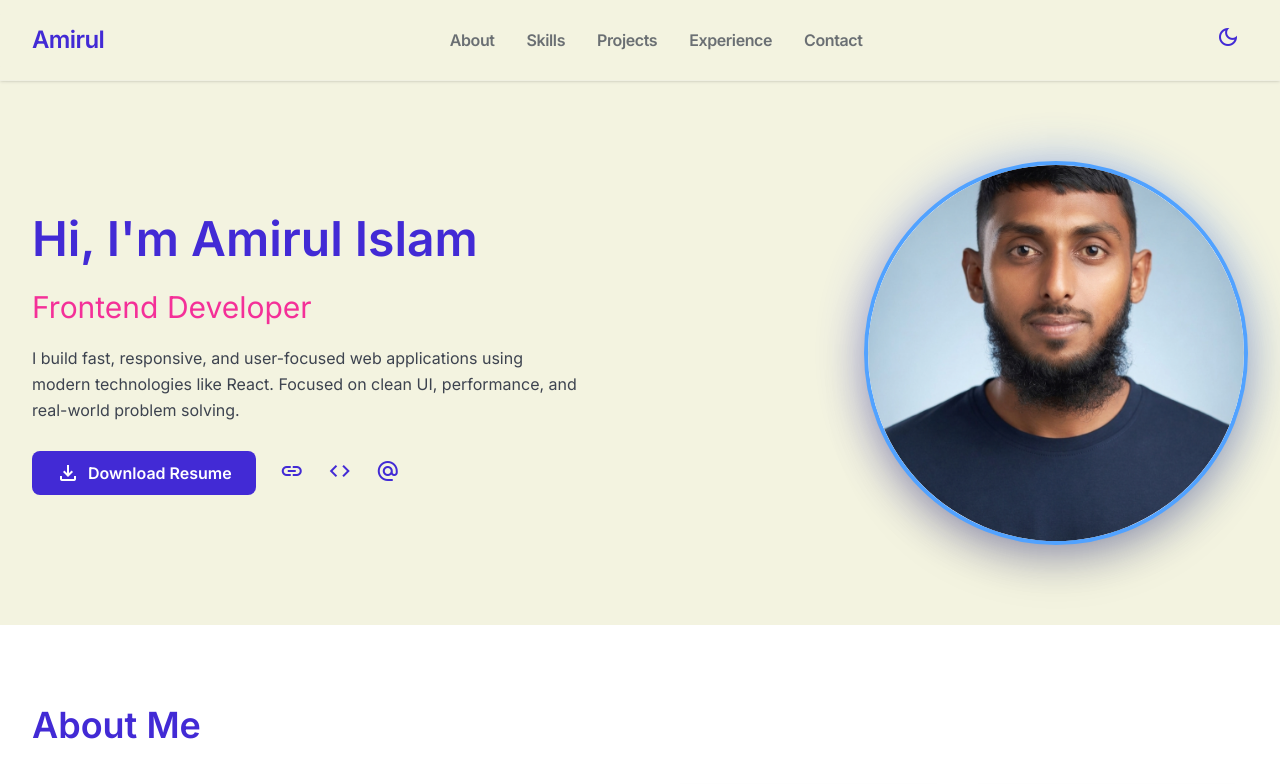
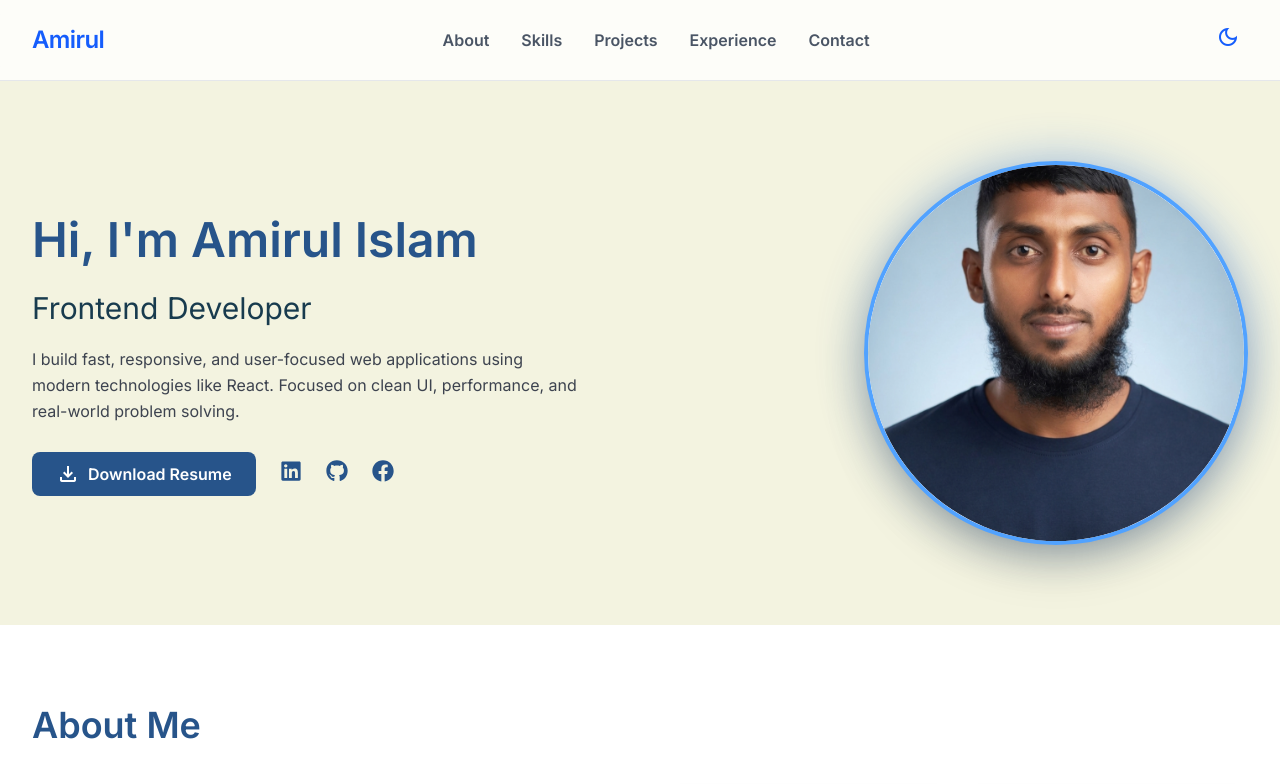
Before and after one commit to AMIRUL1104/Portfolio, a Next.js app: page / in a window 1280 px wide. Shown: the top 784 px of the page. Built offline with nearby package versions, Linux system fonts and the light colour scheme.

Commit message:
update navbar ,add social icons

```diff
--- a/app/globals.css
+++ b/app/globals.css
@@ -1,5 +1,5 @@
 @import "tailwindcss";
-@plugin "daisyui";
+
 
 @theme {
   --font-manrope: var(--font-manrope);
--- a/components/Footer.js
+++ b/components/Footer.js
@@ -1,17 +1,38 @@
+import { FaLinkedin, FaGithub, FaFacebook } from 'react-icons/fa';
+
 export default function Footer() {
   return (
     <footer className="bg-background dark:bg-[#0F172A] border-t border-gray-200 dark:border-gray-800 transition-colors duration-300">
-      <div className="max-w-container-max mx-auto py-12 px-6 flex flex-col md:flex-row justify-between items-center gap-6">
-        <div className="flex flex-col items-center md:items-start gap-xs">
-          <span className="font-bold text-lg text-primary dark:text-white font-headline-md">Portfolio</span>
-          <p className="font-manrope text-sm text-gray-500 dark:text-gray-400">
-            © {new Date().getFullYear()} Professional Portfolio. All rights reserved.
+      <div className="max-w-[1280px] mx-auto py-12 px-6 flex flex-col md:flex-row justify-between items-center gap-6">
+        <div className="flex flex-col items-center md:items-start gap-1">
+          <span className="font-bold text-lg text-primary dark:text-white">Amirul</span>
+          <p className="text-sm text-gray-500 dark:text-gray-400">
+            © {new Date().getFullYear()} Amirul Islam. All rights reserved.
           </p>
         </div>
-        <div className="flex gap-lg items-center font-manrope text-sm">
-          <a className="text-gray-500 dark:text-gray-400 hover:text-primary dark:hover:text-[#3B82F6] underline underline-offset-4 transition-all opacity-80 hover:opacity-100" href="#">LinkedIn</a>
-          <a className="text-gray-500 dark:text-gray-400 hover:text-primary dark:hover:text-[#3B82F6] underline underline-offset-4 transition-all opacity-80 hover:opacity-100" href="#">GitHub</a>
-          <a className="text-gray-500 dark:text-gray-400 hover:text-primary dark:hover:text-[#3B82F6] underline underline-offset-4 transition-all opacity-80 hover:opacity-100" href="#">Twitter</a>
+
+        <div className="flex gap-6 items-center">
+          <a
+            href="#"
+            className="text-gray-500 dark:text-gray-400 hover:text-primary dark:hover:text-blue-400 transition-all hover:scale-110"
+            aria-label="LinkedIn"
+          >
+            <FaLinkedin className="text-2xl" />
+          </a>
+          <a
+            href="#"
+            className="text-gray-500 dark:text-gray-400 hover:text-primary dark:hover:text-blue-400 transition-all hover:scale-110"
+            aria-label="GitHub"
+          >
+            <FaGithub className="text-2xl" />
+          </a>
+          <a
+            href="#"
+            className="text-gray-500 dark:text-gray-400 hover:text-primary dark:hover:text-blue-400 transition-all hover:scale-110"
+            aria-label="Facebook"
+          >
+            <FaFacebook className="text-2xl" />
+          </a>
         </div>
       </div>
     </footer>
--- a/components/Hero.js
+++ b/components/Hero.js
@@ -1,6 +1,6 @@
-
 
 import Image from 'next/image';
+import { FaLinkedin, FaGithub, FaFacebook } from 'react-icons/fa';
 import heroImg from "@/public/assets/hero.png";
 
 export default function Hero() {
@@ -30,17 +30,17 @@ export default function Hero() {
           <div className="flex gap-2 items-center justify-center">
             {/* LinkedIn */}
             <a href="#" aria-label="LinkedIn" className="text-primary dark:text-[#3B82F6] hover:opacity-80 transition-opacity p-2 hover:bg-primary/5 rounded-full">
-              <span className="material-symbols-outlined text-[22px]">link</span>
+              <FaLinkedin className="text-[22px]" />
             </a>
 
             {/* GitHub */}
             <a href="#" aria-label="GitHub" className="text-primary dark:text-[#3B82F6] hover:opacity-80 transition-opacity p-2 hover:bg-primary/5 rounded-full">
-              <span className="material-symbols-outlined text-[22px]">code</span>
+              <FaGithub className="text-[22px]" />
             </a>
 
-            {/* Email */}
-            <a href="#" aria-label="Email" className="text-primary dark:text-[#3B82F6] hover:opacity-80 transition-opacity p-2 hover:bg-primary/5 rounded-full">
-              <span className="material-symbols-outlined text-[22px]">alternate_email</span>
+            {/* Facebook */}
+            <a href="#" aria-label="Facebook" className="text-primary dark:text-[#3B82F6] hover:opacity-80 transition-opacity p-2 hover:bg-primary/5 rounded-full">
+              <FaFacebook className="text-[22px]" />
             </a>
           </div>
         </div>
@@ -62,6 +62,17 @@ export default function Hero() {
             priority
           />
         </div>
+        {/* <div className="relative w-full h-full rounded-full border-4 border-blue-400 p-1.5 overflow-hidden bg-white dark:bg-gray-800 shadow-2xl transition-transform duration-500 group-hover:scale-105">
+  <Image
+    className="object-contain rounded-full"
+    alt="Professional portrait of Amirul Islam"
+    src={heroImg}
+    fill
+    sizes="(max-width: 768px) 176px, (max-width: 1024px) 288px, 384px"
+    priority
+  />
+</div> */}
+
       </div>
 
     </section>
--- a/components/Navbar.js
+++ b/components/Navbar.js
@@ -1,3 +1,5 @@
+
+
 'use client';
 
 import { useState, useEffect, useRef } from 'react';
@@ -15,32 +17,14 @@ export default function Navbar() {
   const [menuOpen, setMenuOpen]   = useState(false);
   const menuRef                   = useRef(null);
 
-  /* ── Theme init ── */
+  /* ── Theme logic ── */
   useEffect(() => {
-    const saved      = localStorage.getItem('theme');
+    const saved = localStorage.getItem('theme');
     const systemDark = window.matchMedia('(prefers-color-scheme: dark)').matches;
     if (saved === 'dark' || (!saved && systemDark)) {
       setIsDark(true);
       document.documentElement.classList.add('dark');
     }
-  }, []);
-
-  /* ── Close menu on outside click ── */
-  useEffect(() => {
-    const handler = (e) => {
-      if (menuRef.current && !menuRef.current.contains(e.target)) {
-        setMenuOpen(false);
-      }
-    };
-    document.addEventListener('mousedown', handler);
-    return () => document.removeEventListener('mousedown', handler);
-  }, []);
-
-  /* ── Close menu on resize to desktop ── */
-  useEffect(() => {
-    const handler = () => { if (window.innerWidth >= 768) setMenuOpen(false); };
-    window.addEventListener('resize', handler);
-    return () => window.removeEventListener('resize', handler);
   }, []);
 
   const toggleTheme = () => {
@@ -50,53 +34,55 @@ export default function Navbar() {
     localStorage.setItem('theme', newDark ? 'dark' : 'light');
   };
 
+  /* ── Interaction logic ── */
+  useEffect(() => {
+    const handler = (e) => {
+      if (menuRef.current && !menuRef.current.contains(e.target)) setMenuOpen(false);
+    };
+    document.addEventListener('mousedown', handler);
+    return () => document.removeEventListener('mousedown', handler);
+  }, []);
+
+  useEffect(() => {
+    const handler = () => { if (window.innerWidth >= 768) setMenuOpen(false); };
+    window.addEventListener('resize', handler);
+    return () => window.removeEventListener('resize', handler);
+  }, []);
+
   return (
-    <nav className="sticky top-0 w-full z-50 bg-background/80 dark:bg-[#0F172A]/80 backdrop-blur-md border-b border-gray-200/20 dark:border-gray-800/20 shadow-sm transition-colors duration-300">
-      <div className="max-w-[1280px] mx-auto px-4 sm:px-6 lg:px-8 h-16 sm:h-18 md:h-20 flex items-center justify-between">
+    <nav className="sticky top-0 w-full z-50 bg-white/80 dark:bg-[#0F172A]/80 backdrop-blur-md border-b border-gray-200 dark:border-gray-800 transition-colors duration-300">
+      <div className="max-w-[1280px] mx-auto px-4 sm:px-6 lg:px-8 h-16 md:h-20 flex items-center justify-between">
 
-        {/* ── Logo ── */}
-        <a
-          className="text-xl sm:text-2xl font-extrabold text-primary dark:text-white tracking-tight shrink-0"
-          href="#"
-        >
+        {/* Logo */}
+        <a className="text-xl sm:text-2xl font-extrabold text-blue-600 dark:text-white tracking-tight" href="#">
           Amirul
         </a>
 
-        {/* ── Desktop nav ── */}
-        <div className="hidden md:flex items-center gap-6 lg:gap-8 font-semibold tracking-tight">
+        {/* Desktop Nav */}
+        <div className="hidden md:flex items-center gap-8 font-semibold">
           {navLinks.map(({ label, href }) => (
-            <a
-              key={href}
-              href={href}
-              className="text-sm lg:text-base text-on-surface/60 dark:text-gray-400 hover:text-primary dark:hover:text-white transition-colors"
-            >
+            <a key={href} href={href} className="text-gray-600 dark:text-gray-400 hover:text-blue-600 dark:hover:text-white transition-colors">
               {label}
             </a>
           ))}
         </div>
 
-        {/* ── Right side: theme toggle + hamburger ── */}
-        <div className="flex items-center gap-1 sm:gap-2">
+        {/* Buttons Group */}
+        <div className="flex items-center gap-2">
 
-          {/* Theme toggle */}
-          <button
-            onClick={toggleTheme}
-            className="p-2 hover:bg-gray-100/50 dark:hover:bg-gray-800/50 rounded-md transition-all group"
-            aria-label="Toggle theme"
-          >
-            <span className="material-symbols-outlined text-[20px] sm:text-[22px] text-primary dark:text-[#3B82F6] group-hover:scale-110 transition-transform block">
+          {/* 1. Theme Toggle */}
+          <button onClick={toggleTheme} className="p-2 hover:bg-gray-100 dark:hover:bg-gray-800 rounded-lg transition-all">
+            <span className="material-symbols-outlined block text-blue-600 dark:text-blue-400">
               {isDark ? 'light_mode' : 'dark_mode'}
             </span>
           </button>
 
-          {/* Hamburger — mobile only */}
+          {/* 2. Menu Button (Right side of toggle) */}
           <button
-            onClick={() => setMenuOpen((prev) => !prev)}
-            className="md:hidden p-2 hover:bg-gray-100/50 dark:hover:bg-gray-800/50 rounded-md transition-all"
-            aria-label="Toggle menu"
-            aria-expanded={menuOpen}
+            onClick={() => setMenuOpen(!menuOpen)}
+            className="md:hidden p-2 hover:bg-gray-100 dark:hover:bg-gray-800 rounded-lg transition-all"
           >
-            <span className="material-symbols-outlined text-[22px] text-primary dark:text-[#3B82F6] block">
+            <span className="material-symbols-outlined block text-blue-600 dark:text-blue-400">
               {menuOpen ? 'close' : 'menu'}
             </span>
           </button>
@@ -104,20 +90,20 @@ export default function Navbar() {
         </div>
       </div>
 
-      {/* ── Mobile dropdown menu ── */}
+      {/* Mobile Dropdown (Column Layout) */}
       <div
         ref={menuRef}
-        className={`md:hidden overflow-hidden transition-all duration-300 ease-in-out ${
-          menuOpen ? 'max-h-96 opacity-100' : 'max-h-0 opacity-0'
+        className={`md:hidden transition-all duration-300 ease-in-out overflow-hidden ${
+          menuOpen ? 'max-h-64 opacity-100' : 'max-h-0 opacity-0'
         }`}
       >
-        <ul className="flex flex-col px-4 sm:px-6 pb-4 pt-1 gap-1 bg-background/95 dark:bg-[#0F172A]/95 backdrop-blur-md border-t border-gray-200/20 dark:border-gray-800/20">
+        <ul className="flex flex-col gap-1 px-4 pb-6 pt-2 bg-white dark:bg-[#0F172A] border-t border-gray-100 dark:border-gray-800">
           {navLinks.map(({ label, href }) => (
             <li key={href}>
               <a
                 href={href}
                 onClick={() => setMenuOpen(false)}
-                className="flex items-center gap-2 w-full px-3 py-2.5 rounded-lg text-sm font-semibold text-on-surface/70 dark:text-gray-400 hover:text-primary dark:hover:text-white hover:bg-primary/5 dark:hover:bg-white/5 transition-all"
+                className="block w-full px-4 py-3 text-sm font-bold text-gray-700 dark:text-gray-300 hover:bg-blue-50 dark:hover:bg-blue-900/20 hover:text-blue-600 dark:hover:text-white rounded-lg transition-all"
               >
                 {label}
               </a>
--- a/package.json
+++ b/package.json
@@ -11,11 +11,11 @@
   "dependencies": {
     "next": "16.2.4",
     "react": "19.2.4",
-    "react-dom": "19.2.4"
+    "react-dom": "19.2.4",
+    "react-icons": "^5.6.0"
   },
   "devDependencies": {
     "@tailwindcss/postcss": "^4",
-    "daisyui": "^5.5.19",
     "eslint": "^9",
     "eslint-config-next": "16.2.4",
     "tailwindcss": "^4"
```
Also changed, not shown: 1 other file (tests, documents, lock files or other folders).
